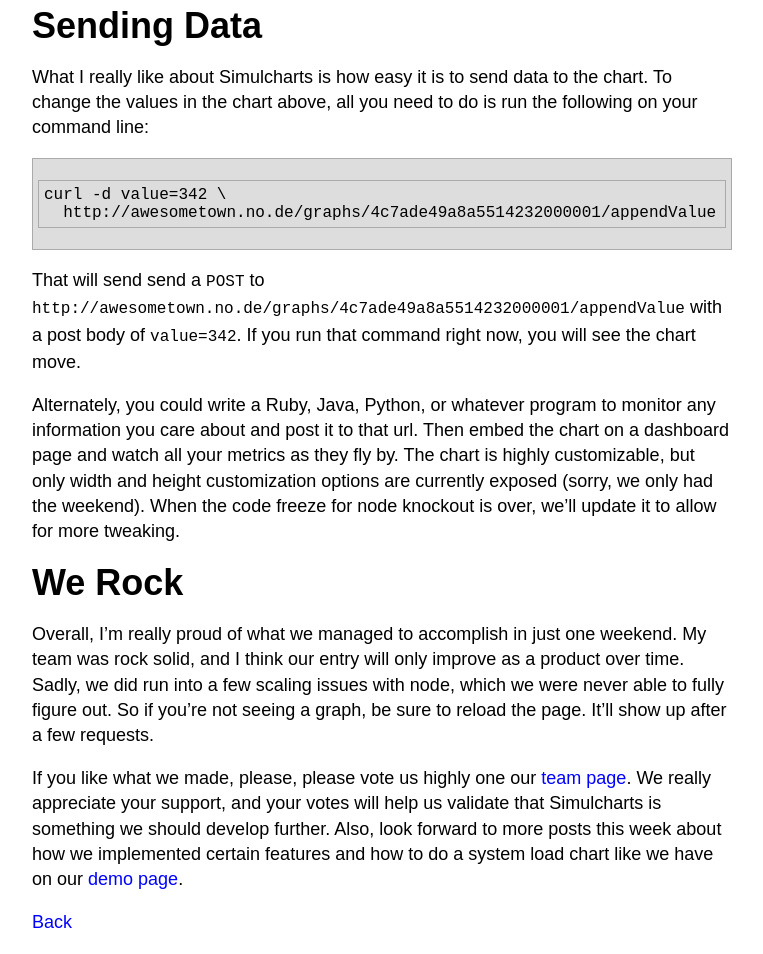
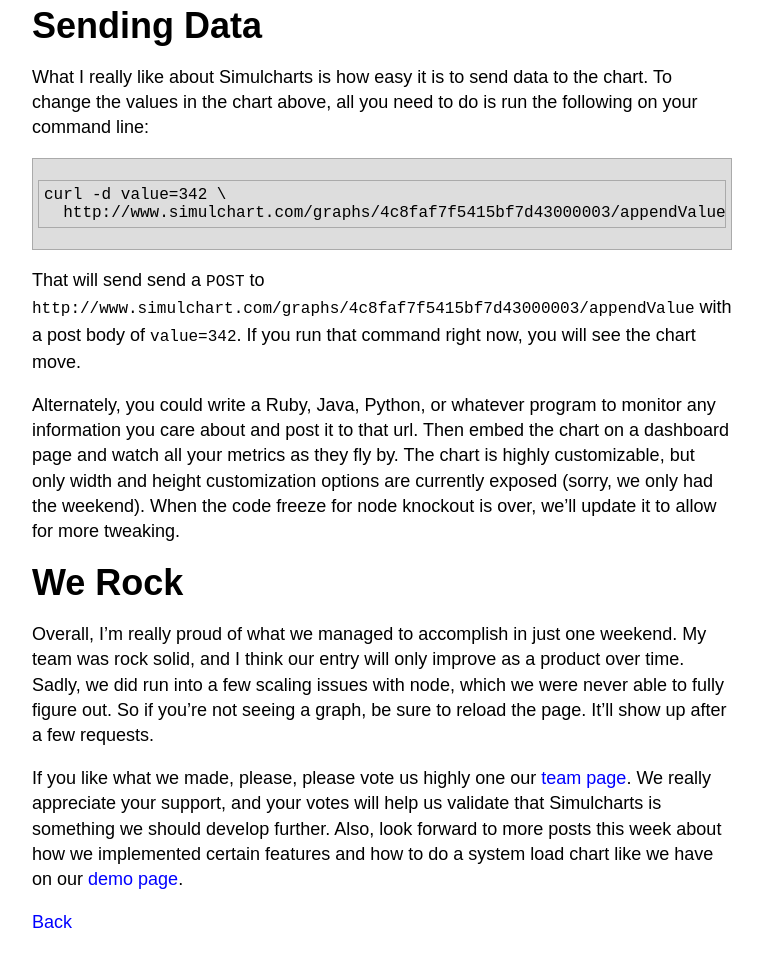
Before and after one commit to trotter/trotter.github.com, a Jekyll site: the page built from _posts/2010-08-30-simulchart.markdown, in a window 1280 px wide. Shown: the part 387-1341 px from the top of the page, without its empty margins (258-1021 px from the left). Built offline with Jekyll 4.4.1, drawn with Linux system fonts in a browser that asks for light colours; comment, search, counter and statistics services are not loaded; some of the changed lines change nothing that is shown; grey boxes are pictures that could not be loaded.

Commit message:
Fix simulchart post

```diff
--- a/_posts/2010-08-30-simulchart.markdown
+++ b/_posts/2010-08-30-simulchart.markdown
@@ -10,7 +10,7 @@
 @thoughtmerchant and I teamed up to create [Simulchart](http://awesometown.no.de/),
 a platform for creating realtime charts that you can embed anywhere:
 
-<iframe src="http://awesometown.no.de/graphs/4c7ade49a8a5514232000001/iframe?width=700&height=200" frameBorder="0" style="width: 700px; height: 200px;"> </iframe>
+<iframe src="http://www.simulchart.com/graphs/4c8faf7f5415bf7d43000003?width=700&height=200" frameBorder="0" style="width: 700px; height: 200px;"> </iframe>
 
 ## Sending Data
 
@@ -18,10 +18,10 @@
 chart. To change the values in the chart above, all you need to do is run the following on your command line:
 
     curl -d value=342 \
-      http://awesometown.no.de/graphs/4c7ade49a8a5514232000001/appendValue
+      http://www.simulchart.com/graphs/4c8faf7f5415bf7d43000003/appendValue
 
 That will send send a `POST` to
-`http://awesometown.no.de/graphs/4c7ade49a8a5514232000001/appendValue` with a
+`http://www.simulchart.com/graphs/4c8faf7f5415bf7d43000003/appendValue` with a
 post body of `value=342`. If you run that command right now, you will see the chart move.
 
 Alternately, you could write a Ruby, Java, Python, or
```
